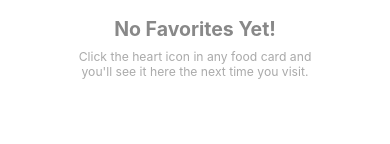
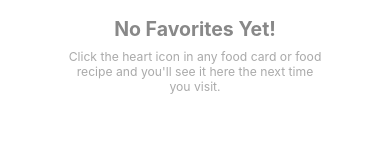
Before and after one commit to godkingjay/Authentic-Pinoy-Recipes-App, a React Native app: screen /FavoritesStack in a window 390 px wide. Shown: the part 218-362 px from the top of the page. Built offline with nearby package versions, Linux system fonts and the light colour scheme.

Commit message:
ADD: Favorites [UPDATE]

```diff
--- a/screens/Favorites.js
+++ b/screens/Favorites.js
@@ -31,7 +31,7 @@ export default function Favorites({ navigation, route }) {
             <View style={ styles.emptyLabelContainer }>
               <Text style={ styles.emptyLabel }>No Favorites Yet!</Text>
               <Text style={ styles.emptyLabelDetails }>
-                Click the heart icon in any food card and you'll see it here the next time you visit.
+                Click the heart icon in any food card or food recipe and you'll see it here the next time you visit.
               </Text>
             </View>
           </View>
@@ -66,7 +66,7 @@ export default function Favorites({ navigation, route }) {
 const styles = StyleSheet.create({
   emptyContainer: {
     padding: 32,
-    height: window.height/3,
+    height: window.height/3 + 16,
     width: '100%',
     alignItems: 'center',
     justifyContent: 'center',
```
